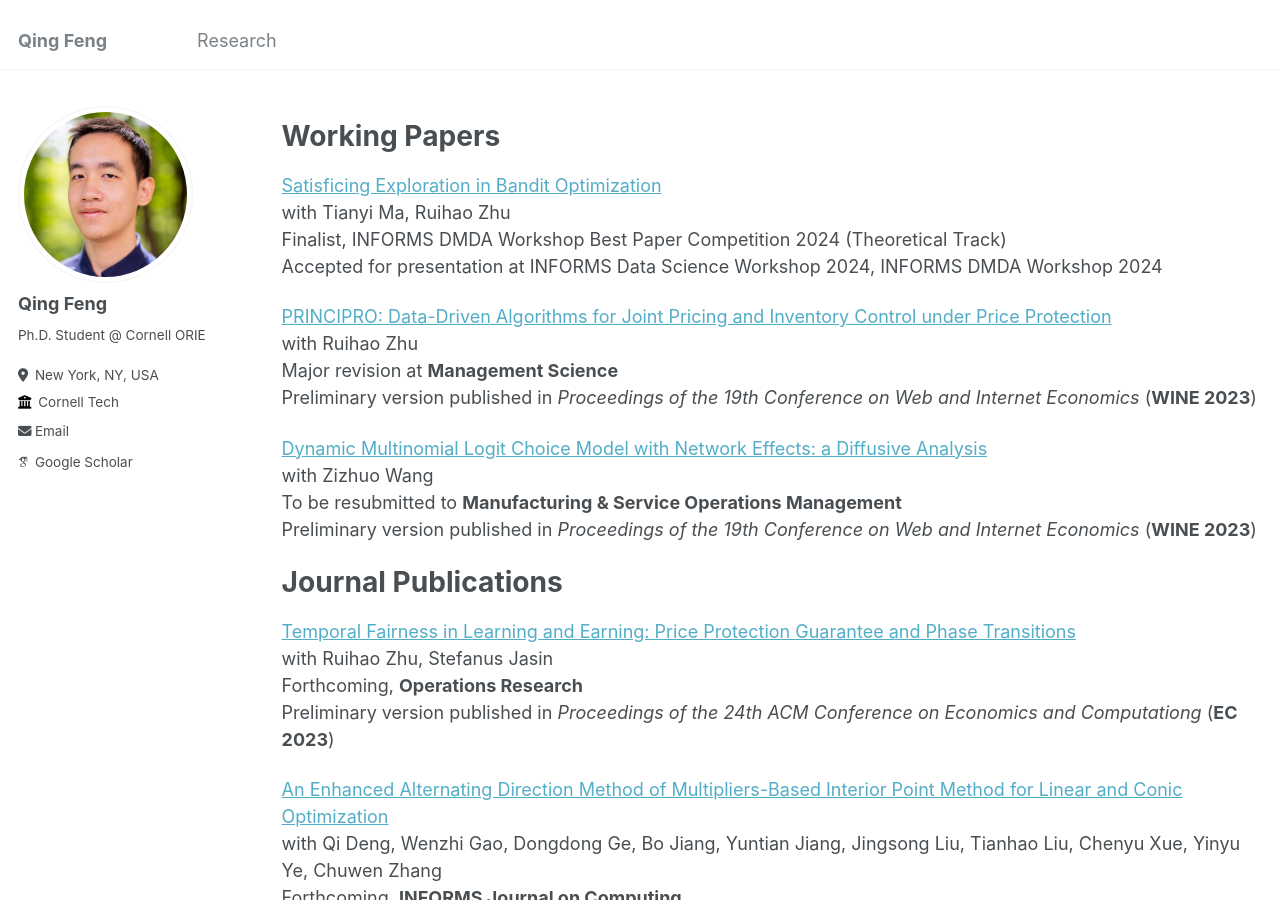
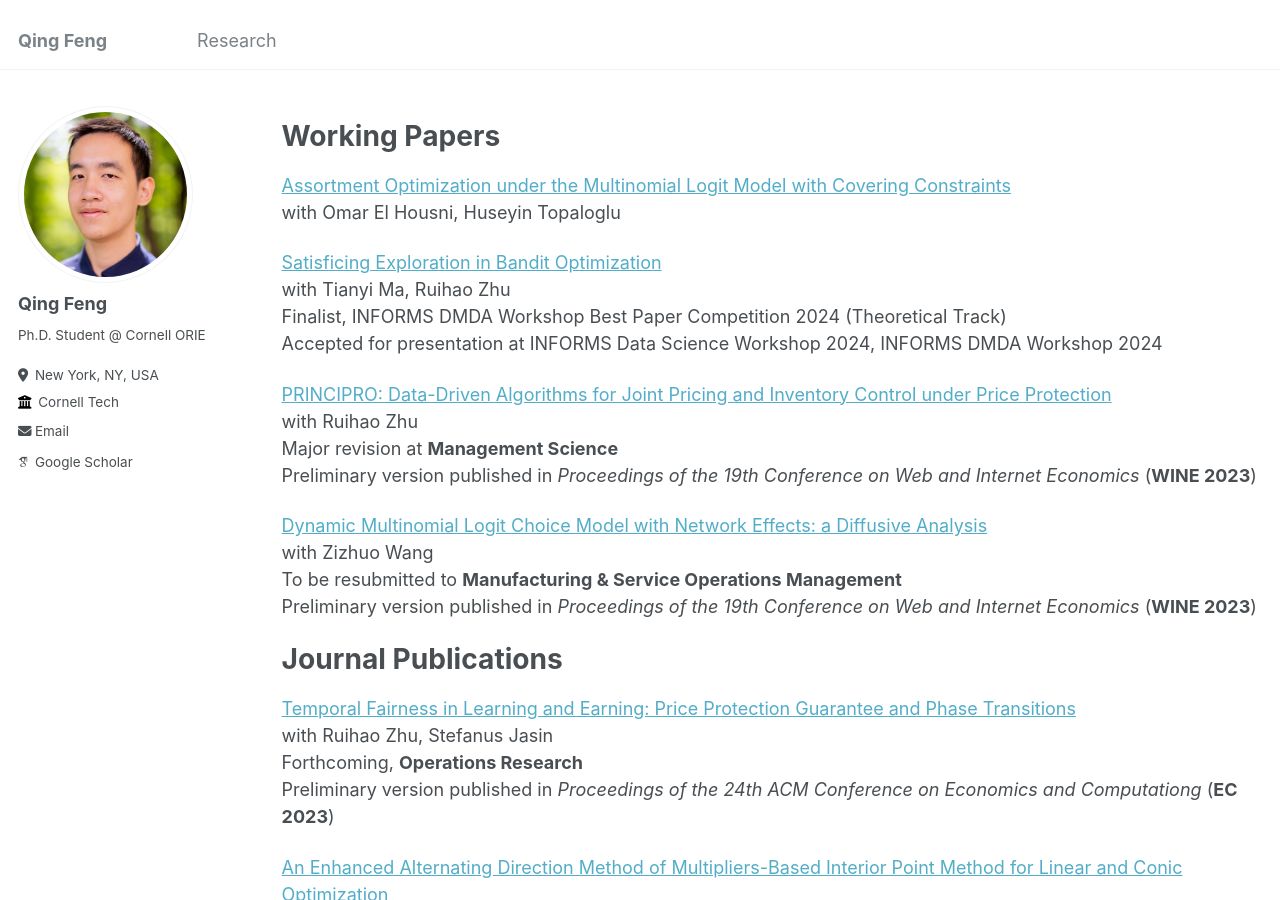
Before and after one commit to qfeng48/qfeng48.github.io, a Jekyll site: the page built from _pages/publications.md, in a window 1280 px wide and 900 px high. Built offline with Jekyll 4.4.1, drawn with Linux system fonts in a browser that asks for light colours; some web fonts are replaced.

Commit message:
Update publications.md

```diff
--- a/_pages/publications.md
+++ b/_pages/publications.md
@@ -7,6 +7,9 @@ author_profile: true
 
 Working Papers
 ======
+
+[Assortment Optimization under the Multinomial Logit Model with Covering Constraints](https://arxiv.org/abs/2411.10310)\
+with Omar El Housni, Huseyin Topaloglu
 
 [Satisficing Exploration in Bandit Optimization](http://arxiv.org/abs/2406.06802)\
 with Tianyi Ma, Ruihao Zhu\
```
